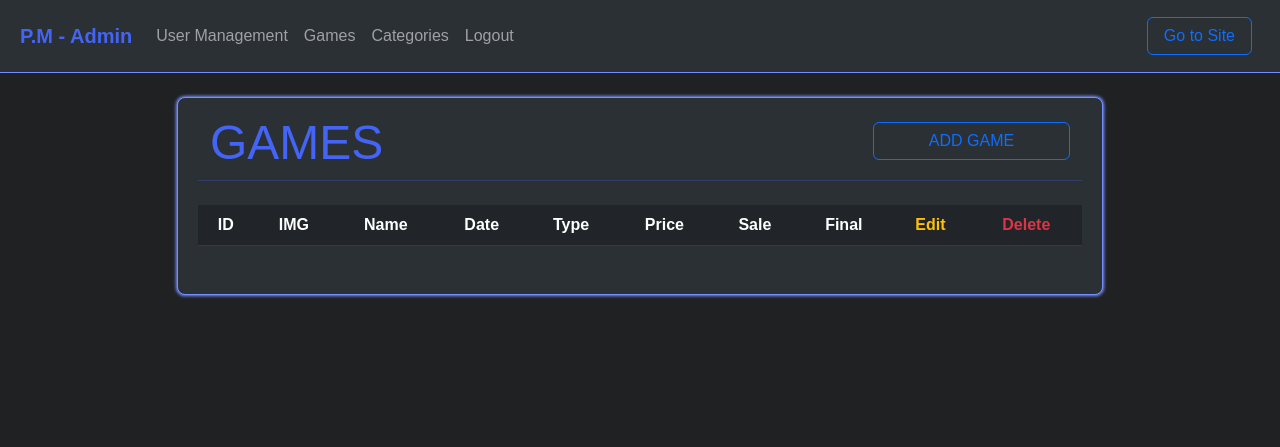
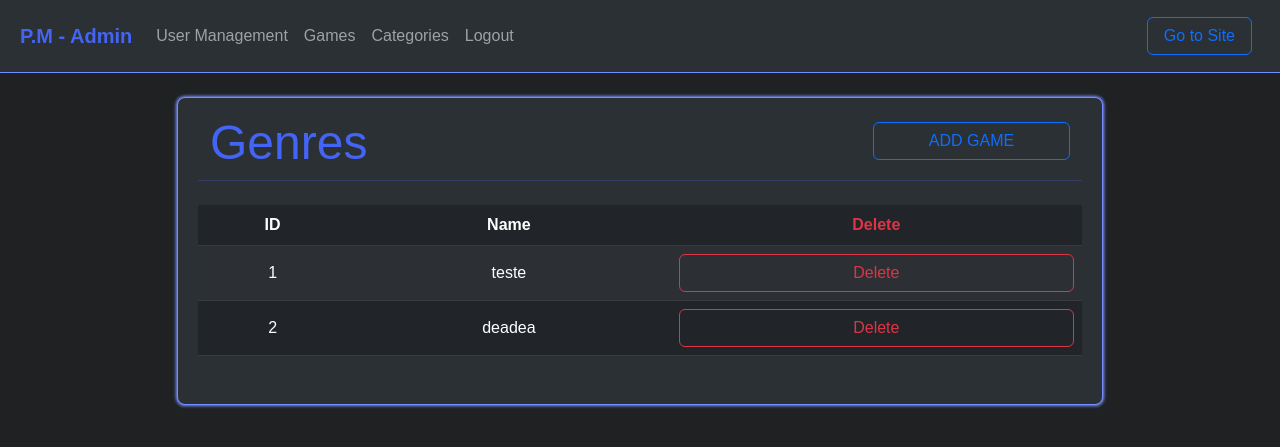
Before and after one commit to Rafawastaken/price-minder, a Flask app: page /admin/management/genres in a window 1280 px wide. Shown: the top 447 px of the page. Run offline with Flask 3, Linux system fonts and the light colour scheme; a user stored in the database is signed in; data comes from the database, SQL or seed files in the repository; lists and menus that the app fills with data are empty.

Commit message:
delete genres

```diff
--- a/webapp/price_minder/routes/backend/games_management/routes.py
+++ b/webapp/price_minder/routes/backend/games_management/routes.py
@@ -1,8 +1,9 @@
 from flask import Blueprint, request, url_for, render_template, flash, redirect
 from flask_login import login_required, current_user
 
+from price_minder import db
 from .models import Game, Genre
-from .forms import AddGameForm
+from .forms import AddGameForm, AddGenreForm
 
 ##################### * Blueprint * #####################
 management = Blueprint('games_management', __name__)
@@ -25,7 +26,7 @@
 
 ##################### * Games Management * #####################
 
-# Index admin for game management
+# index for games
 @management.route('/games')
 @login_required
 def games_management_index():
@@ -36,9 +37,9 @@
 
     title = "Game List"
     games = Game.query.all()
-    return render_template('./backend/games-management/games_list.html', title = title, games = games)
+    return render_template('./backend/games-management/games/games_list.html', title = title, games = games)
 
-
+# add games
 @management.route('/games/add-game', methods = ['POST', 'GET'])
 @login_required
 def games_management_add():
@@ -46,9 +47,8 @@
         flash("You don't have permissions to view this area", "danger")
         return redirect(url_for('pages.index_pages'))
 
-    title = "Add Games Forms"
+    title = "Add Games"
     form = AddGameForm()
-
 
     # ! Falta adicionar generos
 
@@ -70,23 +70,64 @@
         on_sale = form.on_sale.data
         discout_price = form.discount_price.data
 
-
-
         return "form sent"
     else:
         flash_errors(form.errors)
 
-    return render_template('./backend/games-management/games_add.html', title = title, form = form)
+    return render_template('./backend/games-management/games/games_add.html', title = title, form = form)
 
 
 ##################### * Categories Management * #####################
+
+# index genres
 @management.route('/genres')
 @login_required
-def categories_list():
+def genres_management_index():
     if not check_permission():
         flash("You don't have permissions to view this area", "danger")
         return redirect(url_for('pages.index_pages'))
 
     title = "Genres List"
+    genres = Genre.query.all()
+    return render_template('./backend/games-management/genres/genres_list.html', title = title, genres = genres)
 
-    return render_template('./backend/games-management/games_list.html', title = title)
+# add genre
+@management.route('/genres/add-genre', methods=['POST', 'GET'])
+@login_required
+def genres_management_add():
+    if not check_permission():
+        flash("You don't have permissions to view this area", "danger")
+        return redirect(url_for('pages.index_pages'))
+
+    title = "Add Genre"
+    form = AddGenreForm()
+
+    if form.validate_on_submit():
+        new_genre = Genre(name=form.name.data)
+        db.session.add(new_genre)
+        db.session.commit()
+        flash(f"'{form.name.data}' added to Genres", "success")
+        return redirect(url_for('games_management.genres_management_index'))
+    else:
+        flash_errors(form.errors)
+
+    return render_template('./backend/games-management/genres/genres_add.html', title=title, form=form)
+
+# edit genre
+@management.route('/genres/edit/<int:id>', methods=['GET', 'POST'])
+@login_required
+def genres_management_edit(id):
+    title = "Edit "
+    return
+
+# delete genre
+@management.route('/genres/delete/<int:id>', methods=['POST', 'GET'])
+@login_required
+def genres_management_del(id):
+    genre = Genre.query.get_or_404(id)
+
+    db.session.delete(genre)
+    db.session.commit()
+
+    flash(f'Genre "{genre.name}" deleted', 'success')
+    return redirect(url_for('games_management.genres_management_index'))
--- a/webapp/price_minder/static/css/styles.css
+++ b/webapp/price_minder/static/css/styles.css
@@ -4,7 +4,7 @@
   --container-color: #2b3035;
 
   --blue-color: rgb(67, 100, 245);
-  --blue-color-2: #6b66ff;
+  --blue-color-2: #1e1aa1;
   --blue-color-unfocus: #4f4bc0;
   --blue-light-color: rgb(117, 142, 255);
   --dark-blue-color: #5b7ae2;
@@ -66,7 +66,7 @@
 
 .input-color:focus {
   background-color: var(--dark-color-2);
-  color: var(--dark-blue-color);
+  color: var(--blue-color-2);
   outline: none;
   box-shadow: 0px 0px 7px 0px rgb(117, 142, 255);
   font-weight: bold;
--- a/webapp/price_minder/templates/backend/admin/index.html
+++ b/webapp/price_minder/templates/backend/admin/index.html
@@ -38,8 +38,8 @@
     <div class="col-sm-4 mb-3 mb-sm-0">
       <div class="card bg-dark container-color text-white mb-0 pb-2">
         <div class="card-body">
-          <h5 class="card-title blue-font fw-bold">Categories</h5>
-          <p class="card-text">Check and edit games categories.</p>
+          <h5 class="card-title blue-font fw-bold">Genres</h5>
+          <p class="card-text">Check and edit games genres.</p>
           <a href="#" class="btn btn-outline-primary form-control"
             >Go somewhere</a
           >
--- /dev/null
+++ b/webapp/price_minder/templates/backend/games-management/genres/genres_list.html
@@ -0,0 +1,52 @@
+{% extends "./backend/base.html" %} {% block content %}
+
+<div class="container-color mt-4">
+  <div class="row">
+    <div class="col">
+      <div class="display-5 mt-3 fw-medium blue-font text-start">Genres</div>
+    </div>
+    <div class="col-3 mt-4">
+      <a
+        href="{{url_for('games_management.genres_management_add')}}"
+        class="btn btn-outline-primary form-control"
+        >ADD GAME</a
+      >
+    </div>
+    <hr class="blue-font mt-2 mb-4" />
+  </div>
+  <div class="row">
+    <!-- CONTENT GOES HERE -->
+    <table
+      class="text-center table table-dark align-middle table-striped table-hover"
+    >
+      <thead>
+        <th>ID</th>
+        <th>Name</th>
+        <!-- <th class="text-center text-warning">Edit</th> -->
+        <th class="text-center text-danger">Delete</th>
+      </thead>
+      {% for genre in genres %}
+      <tr>
+        <td>{{genre.id}}</td>
+        <td>{{genre.name}}</td>
+        <!-- <td>
+          <a href="#" class="btn btn-outline-warning form-control">Edit</a>
+        </td> -->
+        <td>
+          <form
+            action="{{url_for('games_management.genres_management_del', id=genre.id)}}"
+            method="POST"
+          >
+            <input
+              type="submit"
+              class="form-control btn btn-outline-danger"
+              value="Delete"
+            />
+          </form>
+        </td>
+      </tr>
+      {% endfor %}
+    </table>
+  </div>
+</div>
+{% endblock %}
```
Also changed, not shown: webapp/price_minder/routes/backend/games_management/forms.py (+6 -2 lines), webapp/price_minder/routes/backend/games_management/models.py (+7 -2 lines), webapp/price_minder/templates/backend/games-management/genres/genres_add.html (added, +39 -0 lines), webapp/price_minder/db/database.db, webapp/price_minder/templates/backend/games-management/games/games_add.html (renamed from webapp/price_minder/templates/backend/games-management/games_add.html), webapp/price_minder/templates/backend/games-management/games/games_list.html (renamed from webapp/price_minder/templates/backend/games-management/games_list.html).
